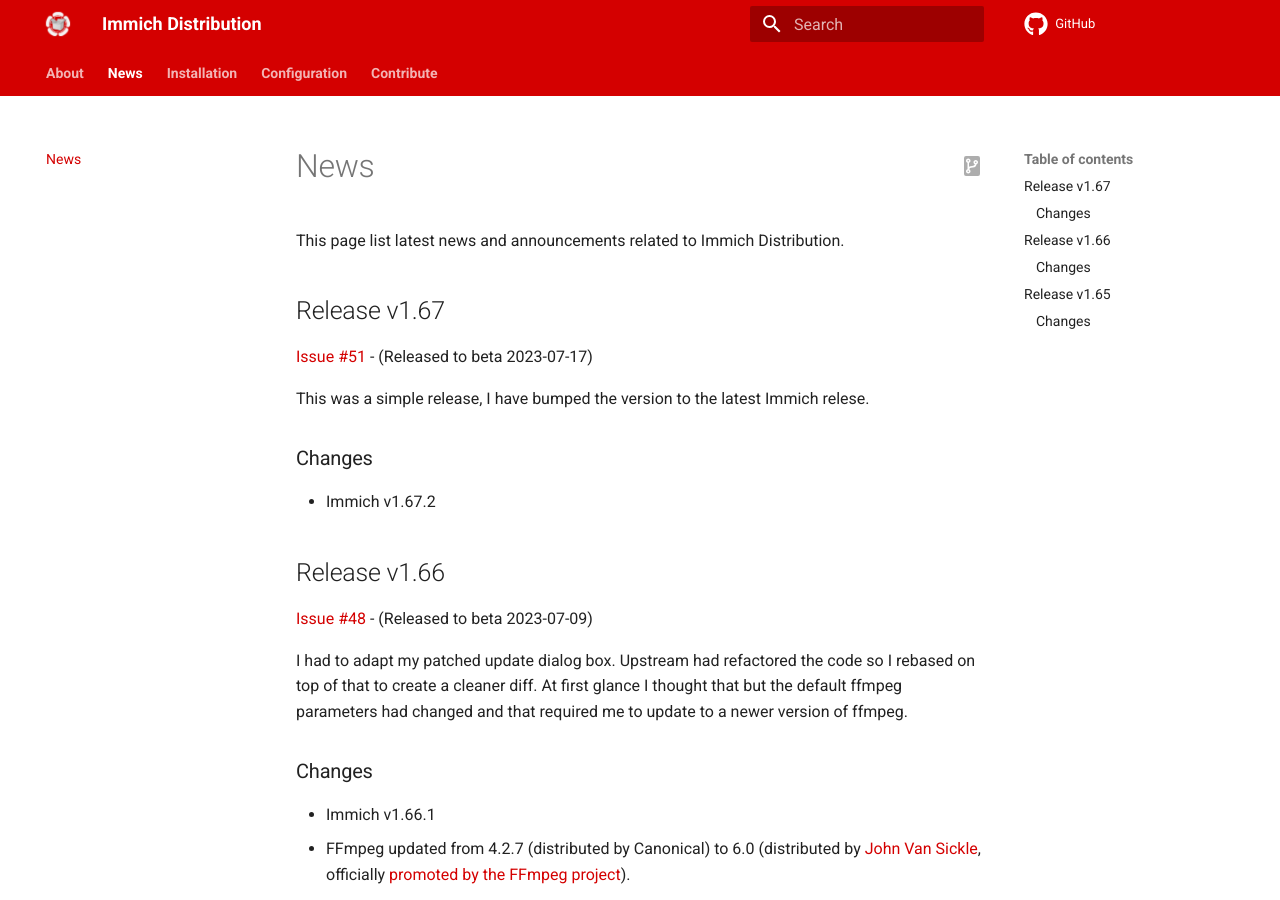
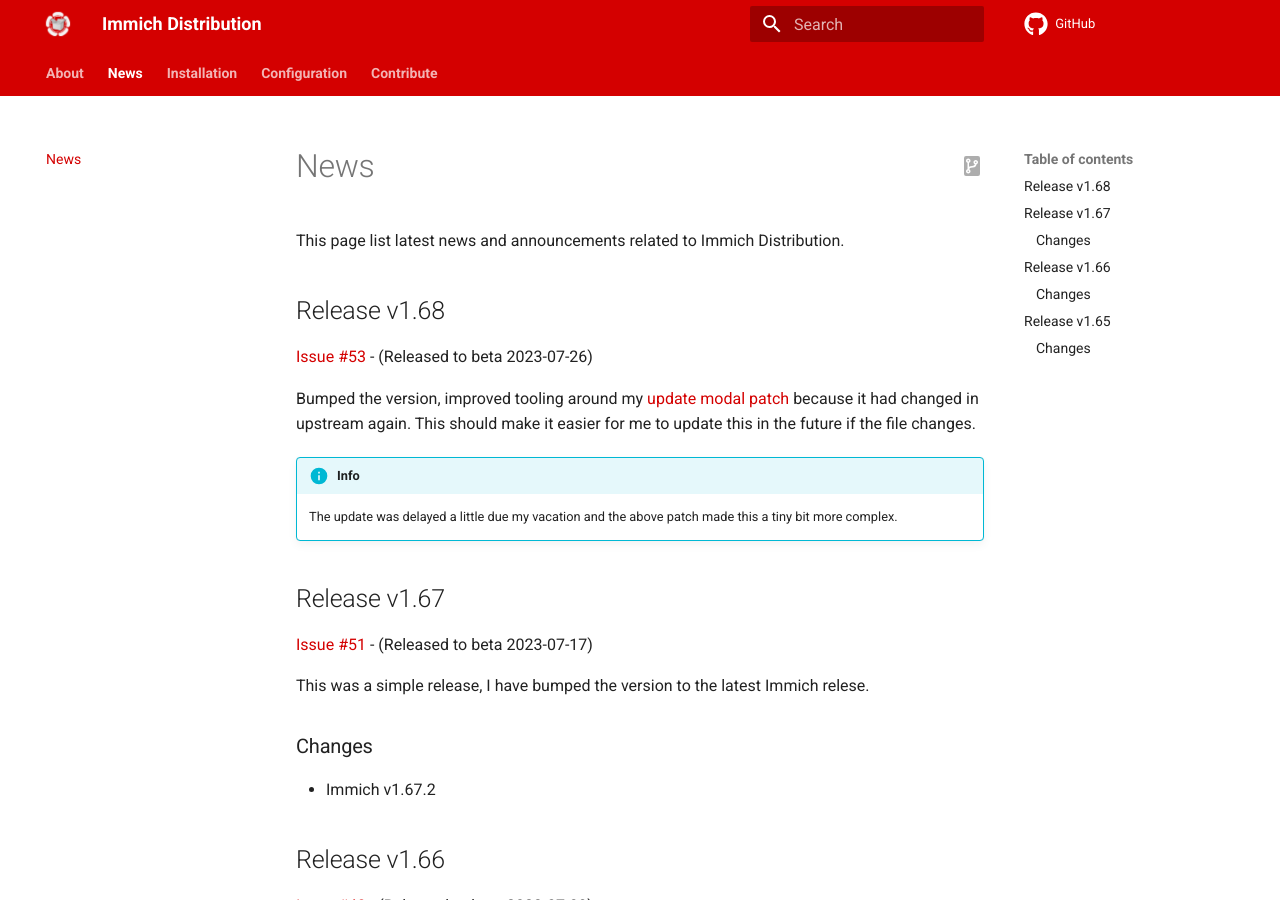
Before and after one commit to nsg/immich-distribution, an MkDocs documentation site: the page built from docs/docs/news/index.md, in a window 1280 px wide and 900 px high. Built offline with MkDocs 1.6.1 and Material for MkDocs 9.7.7, drawn with Linux system fonts in a browser that asks for light colours; emoji names are drawn with the system emoji font; comment, search, counter and statistics services are not loaded.

Commit message:
Add news post for release

```diff
--- a/docs/docs/news/index.md
+++ b/docs/docs/news/index.md
@@ -1,6 +1,15 @@
 # News
 
 This page list latest news and announcements related to Immich Distribution.
+
+## Release v1.68
+
+[Issue #53](https://github.com/nsg/immich-distribution/issues/53) - (Released to beta 2023-07-26)
+
+Bumped the version, improved tooling around my [update modal patch](/build/patches/) because it had changed in upstream again. This should make it easier for me to update this in the future if the file changes.
+
+!!! Info Vaccation
+    The update was delayed a little due my vacation and the above patch made this a tiny bit more complex.
 
 ## Release v1.67
 
```
